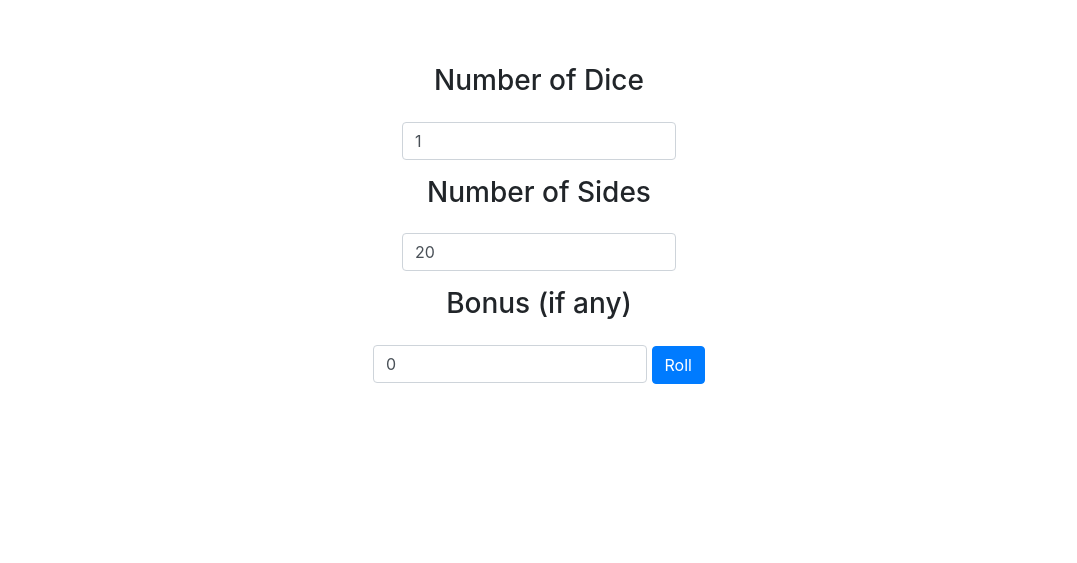
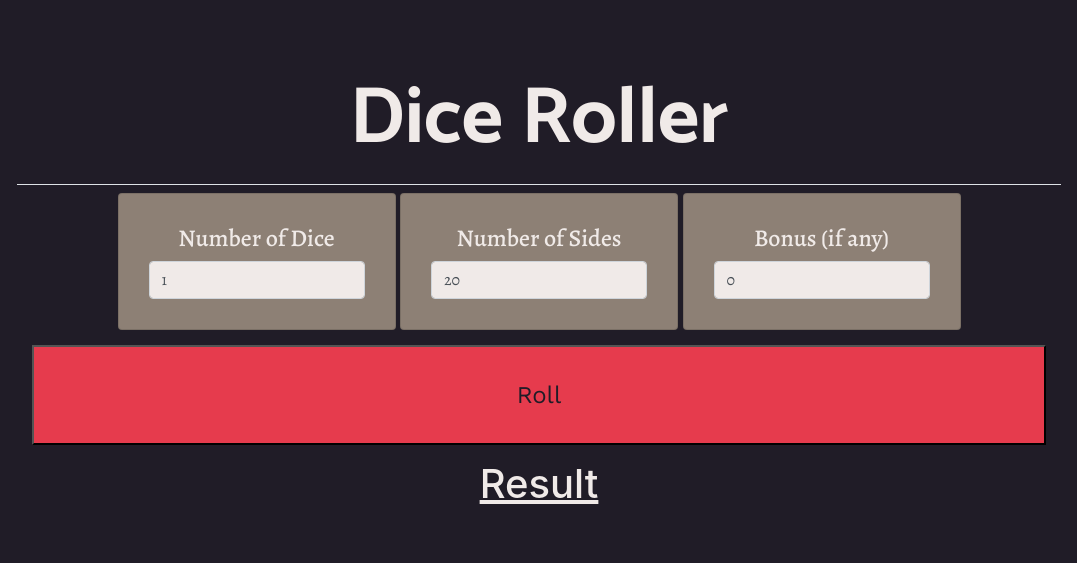
Before and after one commit to Scott2bReal/rpg_tools, a Flask app: page /dice in a window 1280 px wide. Shown: the top 563 px of the page, without its empty margins (101-1178 px from the left). Run offline with Flask 2, Linux system fonts and the light colour scheme; a user stored in the database is signed in; some libraries are stand-ins or nearby versions.

Commit message:
got the dice roller working!

```diff
--- a/app.py
+++ b/app.py
@@ -117,7 +117,6 @@ def register():
 
 
 @app.route("/dice", methods=['GET', 'POST'])
-@login_required
 def dice():
     if request.method == "POST":
         # Number of dice
--- a/static/styles.css
+++ b/static/styles.css
@@ -1,7 +1,27 @@
+/* Import google fonts */
+@import url(https://fonts.googleapis.com/css?family=Catamaran:100,200,300,regular,500,600,700,800,900);
+@import url(https://fonts.googleapis.com/css?family=Work+Sans:100,200,300,regular,500,600,700,800,900,100italic,200italic,300italic,italic,500italic,600italic,700italic,800italic,900italic);
+@import url(https://fonts.googleapis.com/css?family=Alegreya:regular,italic,500,500italic,700,700italic,800,800italic,900,900italic);
+
+body{
+
+    margin: 0;
+
+    background-color: #201c27;
+
+}
+
+
 main{
     overflow-x: auto;
 
+    margin: 0;
+
     text-align: center;
+
+    color: #f0eae8;
+
+    background-color: #201c27;
 }
 
 main .form-control
@@ -11,11 +31,54 @@ main .form-control
 
     /* override Bootstrap's 100% width for form controls */
     width: auto;
+
+    background-color: #f0eae8;
+
+    font: large;
 }
 
-.instruction
+main img
 {
-    display: block;
+    max-width: 100%;
+}
 
-    padding: 16px;
+.card
+{
+    display: inline-block;
+
+    padding: 30px;
+
+    font-family: 'Alegreya';
+
+    background-color: #8d8075;
 }
+
+
+.btn-block
+{
+    padding: 30px;
+
+    margin-top: 15px;
+
+    color: #201c27;
+
+    background-color: #e63b4d;
+
+    font-family: 'Work Sans';
+
+    font-size: x-large;
+}
+
+#roller-header
+{
+    font-family: 'Catamaran', sans-serif;
+
+    font-size: 5em;
+
+    font-weight: 700;
+}
+
+#result-title
+{
+    padding-top: 15px;
+}
--- a/templates/dice.html
+++ b/templates/dice.html
@@ -1,16 +1,34 @@
 {% extends 'layout.html' %}
 
 {% block main %}
-<h3 class="instruction">Number of Dice</h3>
-<input class="form-control" id="dice" type="number" min="1" value="1">
-<h3 class="instruction">Number of Sides</h3>
-<input class="form-control" id="sides" type="number" min="2" value="20">
-<h3 class="instruction">Bonus (if any)</h3>
-<input class="form-control" id="bonus" type="number" value="0">
+<div class="pb-2 mt-4 mb-2 border-bottom">
+    <h1 id="roller-header">Dice Roller</h1>
+</div>
 
-<button class="btn btn-primary" onclick="document.getElementById('result').innerHTML = roll()">Roll</button>
+<div id="dicecard" class="card">
+    <h4 class="instruction">Number of Dice</h4>
+    <input class="form-control" id="dice" type="number" min="1" value="1">
+</div>
+<div id="sidescard" class="card">
+    <h4 class="instruction">Number of Sides</h4>
+    <input class="form-control" id="sides" type="number" min="2" value="20">
+</div>
+<div id="bonuscard" class="card">
+    <h4 class="instruction">Bonus (if any)</h4>
+    <input class="form-control" id="bonus" type="number" value="0">
+</div>
 
-<h4 class="instruction" id="result"></h4>
+<div class="container-fluid">
+    <button id="roller" class="btn-block" onclick="document.getElementById('result').innerHTML = roll()">Roll</button>
+</div>
+
+<div class="container-fluid" id='result-title'>
+    <h1 class="instruction"><u>Result</u></h1>
+</div>
+
+<div class="container-fluid">
+    <h1 class="instruction" id="result"></h1>
+</div>
 
 
 <script>
@@ -28,13 +46,13 @@
 
         /* Roll each die in first loop, add them together in second */
         for (i = 0; i < dice; i++){
-            rolls[i] = (Math.floor(Math.random() * sides + 1));
+            rolls[i] = (Math.floor(Math.random() * sides) + 1);
             }
         for (i = 0; i < rolls.length; i++){
             total = total + rolls[i];
             }
 
-        return total + bonus;
+        return parseInt(total) + parseInt(bonus);
     }
 </script>
 {% endblock %}
--- a/templates/layout.html
+++ b/templates/layout.html
@@ -2,14 +2,14 @@
 <hmtl lang="en">
     <head>
         <!-- Required meta tags -->
-        <meta charset="utf-8">
+        <meta charset="UTF-8">
         <meta name="viewport" content="width=device-width, initial-scale=1, shrink-to-fit=no">
 
         <!-- documentation at http://getbootstrap.com/docs/4.1/, alternative themes at https://bootswatch.com/ -->
         <link href="https://maxcdn.bootstrapcdn.com/bootstrap/4.1.3/css/bootstrap.min.css" rel="stylesheet">
 
         <!-- https://favicon.io/emoji-favicons/money-mouth-face/ -->
-        <link href="/static/favicon.ico" rel="icon">
+        <link href="/static/d20.ico" rel="icon">
 
         <link href="/static/styles.css" rel="stylesheet">
 
```
Also changed, not shown: static/color-pallette.png (added), static/d20.ico (added).
